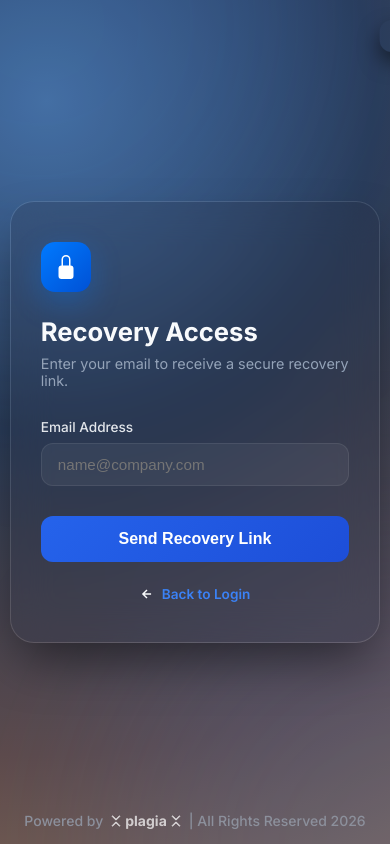
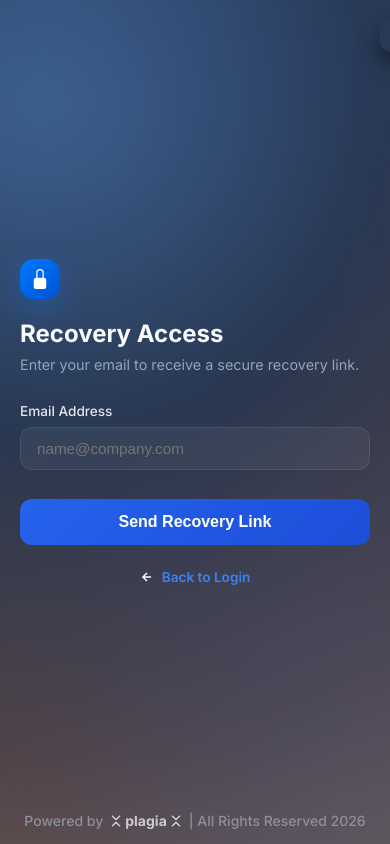
Before and after one commit to UryxSoft/xplagiax_marktrack, a Flask app: page /auth_bp/forgot-password in a window 390 px wide. Run offline with Flask 3, Linux system fonts and the light colour scheme; data comes from the database, SQL or seed files in the repository; some libraries are stand-ins or nearby versions.

Commit message:
refactor: switch Redis configuration to use REDIS_URL and improve mobile responsiveness for auth pages

```diff
--- a/static/css/auth-forgot-v3.css
+++ b/static/css/auth-forgot-v3.css
@@ -255,8 +255,51 @@ input:focus {
     filter: brightness(0) invert(1);
 }
 
-@media (max-width: 800px) {
-    .auth-wrapper { width: 450px; height: auto; flex-direction: column; }
-    .overlay-container { display: none; }
-    .forms-area { padding: 40px 30px; }
+@media (max-width: 900px) {
+    body {
+        padding: 20px;
+    }
+    .auth-wrapper {
+        width: 100%;
+        max-width: 450px;
+        height: auto;
+        flex-direction: column;
+        margin: 0 auto;
+    }
+    .overlay-container {
+        display: none;
+    }
+    .forms-area {
+        padding: 40px 30px;
+    }
 }
+
+@media (max-width: 480px) {
+    body {
+        padding: 0;
+    }
+    .auth-wrapper {
+        max-width: 100%;
+        height: 100vh;
+        border-radius: 0;
+        border: none;
+        margin: 0;
+    }
+    .forms-area {
+        height: 100vh;
+        border-radius: 0;
+        padding: 30px 20px;
+    }
+    h1 {
+        font-size: 1.5rem;
+    }
+    .app-icon {
+        width: 40px;
+        height: 40px;
+        margin-bottom: 20px;
+    }
+    .app-icon svg {
+        width: 20px;
+        height: 20px;
+    }
+}
```
Also changed, not shown: services/cache_service.py (+7 -8 lines), static/css/auth-login-inline.css (+35 -2 lines), static/css/pages/homework.css (+25 -1 lines), README.md, 1 other file.
